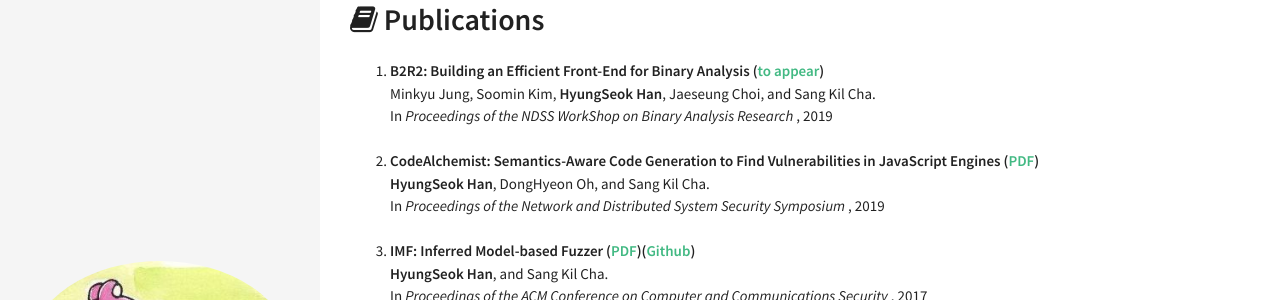
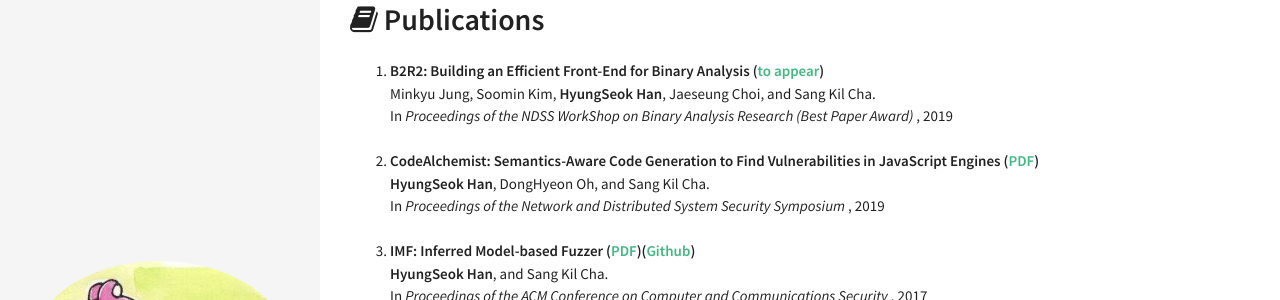
Before and after one commit to DaramG/daramg.github.io, a Jekyll site: the page built from index.html, in a window 1280 px wide. Shown: the part 533-833 px from the top of the page. Built offline with Jekyll 4.4.1, drawn with Linux system fonts in a browser that asks for light colours.

Commit message:
Update publication.yml

```diff
--- a/_data/index/publication.yml
+++ b/_data/index/publication.yml
@@ -1,6 +1,6 @@
 - title: "B2R2: Building an Efficient Front-End for Binary Analysis"
   howto: (<a href="#">to appear</a>)
-  where: In <em>Proceedings of the NDSS WorkShop on Binary Analysis Research</em>
+  where: In <em>Proceedings of the NDSS WorkShop on Binary Analysis Research (Best Paper Award)</em>
   year : 2019
   authors: Minkyu Jung, Soomin Kim, <strong>HyungSeok Han</strong>, Jaeseung Choi, and Sang Kil Cha.
 
```
